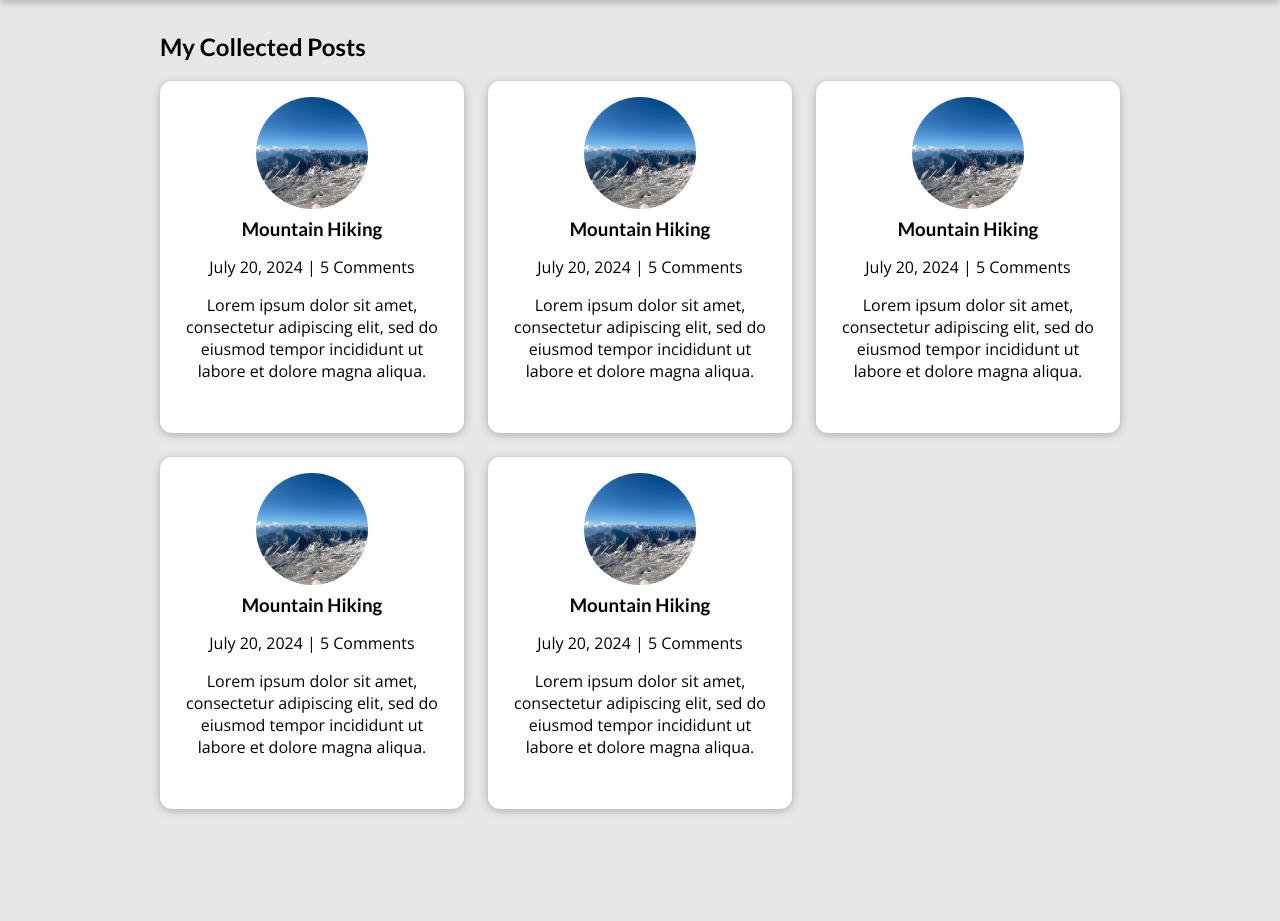
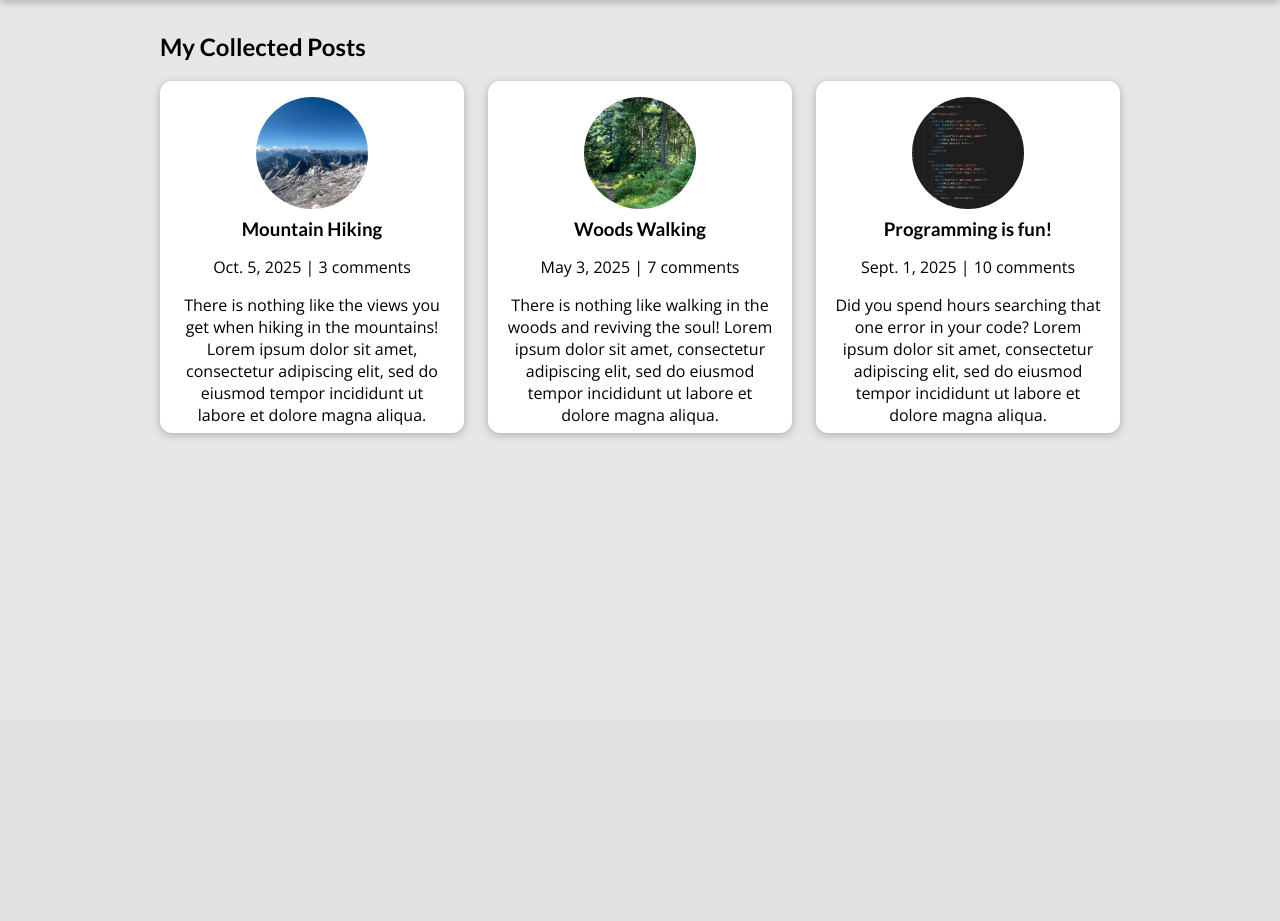
Before and after one commit to farzank69/django-practice-projects, a Django app: page /posts/ in a window 1280 px wide. Shown: the part 80-1001 px from the top of the page. After the commit the page ends 517 px from the top, so only its background shows below. Run offline with Django 5.2, Linux system fonts and the light colour scheme.

Commit message:
Update blog templates to use dynamic post data and improve rendering logic

```diff
--- a/Code/Section-3/my_site/blog/templates/blog/all-posts.html
+++ b/Code/Section-3/my_site/blog/templates/blog/all-posts.html
@@ -12,11 +12,9 @@
 <section id="all-posts">
     <h1>My Collected Posts</h1>
     <ul>
-        {% include "blog/includes/post.html" %}
-        {% include "blog/includes/post.html" %}
-        {% include "blog/includes/post.html" %}
-        {% include "blog/includes/post.html" %}
-        {% include "blog/includes/post.html" %}
+        {% for post in all_posts %}
+            {% include "blog/includes/post.html" %}
+        {% endfor %}
     </ul>
 
 </section>
--- a/Code/Section-3/my_site/blog/templates/blog/includes/post.html
+++ b/Code/Section-3/my_site/blog/templates/blog/includes/post.html
@@ -1,12 +1,14 @@
 {% load static %}
 <li>
     <article class="post">
-        <a href="{% url "post_detail" "the-mountains" %}">
-            <img src="{% static "blog/images/mountains.jpg" %}" alt="Mountain Hiking">
+        <a href="{% url "post_detail" post.slug %}">
+            <img src="{% static "blog/images/"|add:post.image %}" alt="{{ post.title }}">
             <div class="post__content">
-                <h3>Mountain Hiking</h3>
-                <p>July 20, 2024 | 5 Comments</p>
-                <p>Lorem ipsum dolor sit amet, consectetur adipiscing elit, sed do eiusmod tempor incididunt ut labore et dolore magna aliqua.</p>
+                <h3>{{ post.title }}</h3>
+                <p>{{post.date}} | {{ post.comments }} comments</p>
+                <p>
+                    {{ post.excerpt }}
+                </p>
             </div>
         </a>
     </article>
--- a/Code/Section-3/my_site/blog/templates/blog/index.html
+++ b/Code/Section-3/my_site/blog/templates/blog/index.html
@@ -22,7 +22,9 @@
         <h2>My Latest Thoughts</h2>
 
         <ul>
-            {% include "blog/includes/post.html" %}
+            {% for post in posts %}
+                {% include "blog/includes/post.html" %}
+            {% endfor %}
         </ul>
     </section>
     <section id="about">
--- a/Code/Section-3/my_site/blog/views.py
+++ b/Code/Section-3/my_site/blog/views.py
@@ -1,13 +1,75 @@
+from datetime import date
 from django.shortcuts import render
-from django.http import HttpResponse
 # Create your views here.
 
+all_posts = [
+    {
+        'slug': 'hike-in-the-mountains',
+        'image': 'mountains.jpg',
+        'author': 'Farzan',
+        'comments': 3,
+        'date': date(2025, 10, 5),
+        'title': 'Mountain Hiking',
+        'excerpt': 'There is nothing like the views you get when hiking in the mountains! Lorem ipsum dolor sit amet, consectetur adipiscing elit, sed do eiusmod tempor incididunt ut labore et dolore magna aliqua.',
+        'content': """
+        Lorem, ipsum dolor sit amet consectetur adipisicing elit. Quia tempora aut vel assumenda? Debitis officia aliquam, est quasi veritatis libero sunt iste non quisquam voluptas.
+
+        Lorem, ipsum dolor sit amet consectetur adipisicing elit. Quia tempora aut vel assumenda? Debitis officia aliquam, est quasi veritatis libero sunt iste non quisquam voluptas.
+
+        Lorem, ipsum dolor sit amet consectetur adipisicing elit. Quia tempora aut vel assumenda? Debitis officia aliquam, est quasi veritatis libero sunt iste non quisquam voluptas.
+        """
+
+    },
+    {
+        'slug': 'woods-walking',
+        'image': 'woods.jpg',
+        'author': 'Farzan',
+        'comments': 7,
+        'date': date(2025, 5, 3),
+        'title': 'Woods Walking',
+        'excerpt': 'There is nothing like walking in the woods and reviving the soul! Lorem ipsum dolor sit amet, consectetur adipiscing elit, sed do eiusmod tempor incididunt ut labore et dolore magna aliqua.',
+        'content': """
+        Lorem, ipsum dolor sit amet consectetur adipisicing elit. Quia tempora aut vel assumenda? Debitis officia aliquam, est quasi veritatis libero sunt iste non quisquam voluptas.
+
+        Lorem, ipsum dolor sit amet consectetur adipisicing elit. Quia tempora aut vel assumenda? Debitis officia aliquam, est quasi veritatis libero sunt iste non quisquam voluptas.
+
+        Lorem, ipsum dolor sit amet consectetur adipisicing elit. Quia tempora aut vel assumenda? Debitis officia aliquam, est quasi veritatis libero sunt iste non quisquam voluptas.
+        """
+    },
+    {
+        'slug': 'programming-is-fun',
+        'image': 'coding.jpg',
+        'author': 'Farzan',
+        'comments': 10,
+        'date': date(2025, 9, 1),
+        'title': 'Programming is fun!',
+        'excerpt': 'Did you spend hours searching that one error in your code? Lorem ipsum dolor sit amet, consectetur adipiscing elit, sed do eiusmod tempor incididunt ut labore et dolore magna aliqua.',
+        'content': """
+        Lorem, ipsum dolor sit amet consectetur adipisicing elit. Quia tempora aut vel assumenda? Debitis officia aliquam, est quasi veritatis libero sunt iste non quisquam voluptas.
+
+        Lorem, ipsum dolor sit amet consectetur adipisicing elit. Quia tempora aut vel assumenda? Debitis officia aliquam, est quasi veritatis libero sunt iste non quisquam voluptas.
+
+        Lorem, ipsum dolor sit amet consectetur adipisicing elit. Quia tempora aut vel assumenda? Debitis officia aliquam, est quasi veritatis libero sunt iste non quisquam voluptas.
+        """
+    }
+]
+
+def get_date(post):
+    return post['date']
+
 def starting_post(request):
-    return render(request, 'blog/index.html')
+    sorted_posts = sorted(all_posts, key=get_date)
+    latest_posts = sorted_posts[-3:]
+    return render(request, 'blog/index.html', {'posts': latest_posts})
 
 
 def posts(request):
-    return render(request, 'blog/all-posts.html')
+    return render(request, 'blog/all-posts.html', {
+        'all_posts': all_posts
+    })
 
 def post_detail(request, slug):
-    return render(request, 'blog/post-detail.html')
+    identified_post = next(post for post in all_posts if post['slug'] == slug)      # next() function returns the first match of the generator expression
+    return render(request, 'blog/post-detail.html', {
+        'post': identified_post
+    })
--- a/Code/Section-3/my_site/my_site/settings.py
+++ b/Code/Section-3/my_site/my_site/settings.py
@@ -119,7 +119,7 @@ USE_TZ = True
 
 STATIC_URL = 'static/'
 
-STATIC_FILES_DIRS = [
+STATICFILES_DIRS = [
     BASE_DIR / 'static'
     ]
 # Default primary key field type
```
Also changed, not shown: Code/Section-3/my_site/blog/templates/blog/post-detail.html (+6 -14 lines), Code/Section-3/my_site/templates/404.html (added, +12 -0 lines).
